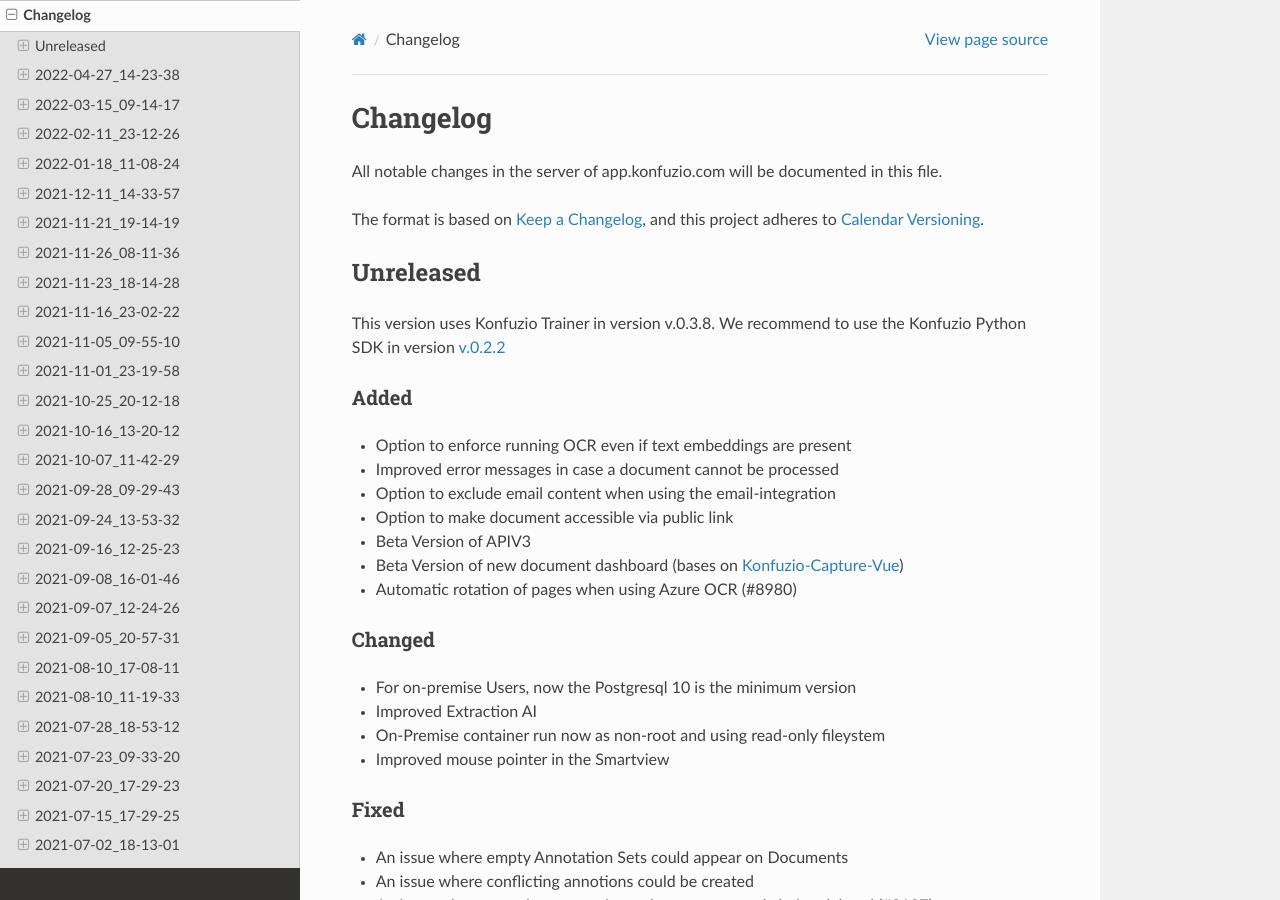
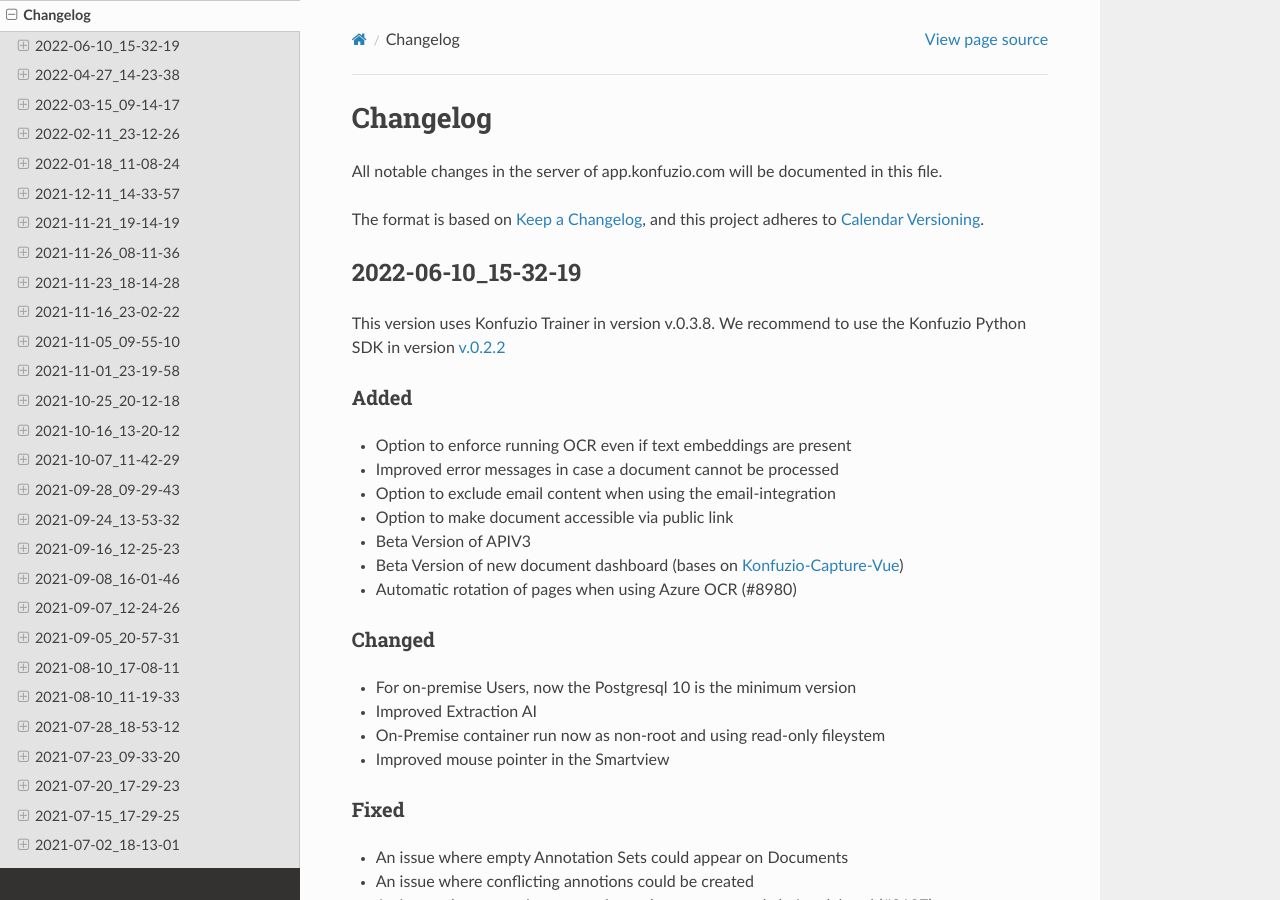
Before and after one commit to konfuzio-ai/konfuzio-sdk, a Sphinx documentation site: the page built from docs/web/changelog_app.md, in a window 1280 px wide and 900 px high. Built offline with Sphinx 7.4.7 and the Read the Docs theme 2.0.0, drawn with Linux system fonts in a browser that asks for light colours.

Commit message:
Update changelog_app.md

```diff
--- a/docs/web/changelog_app.md
+++ b/docs/web/changelog_app.md
@@ -8,7 +8,7 @@
 The format is based on [Keep a Changelog](https://keepachangelog.com/en/1.0.0/),
 and this project adheres to [Calendar Versioning](https://calver.org/overview.html).
 
-## Unreleased
+## 2022-06-10_15-32-19
 
 This version uses Konfuzio Trainer in version v.0.3.8. We recommend to use the Konfuzio Python SDK in version [v.0.2.2](https://dev.konfuzio.com/sdk/changelog.html#v-0-2-2)
 
```
